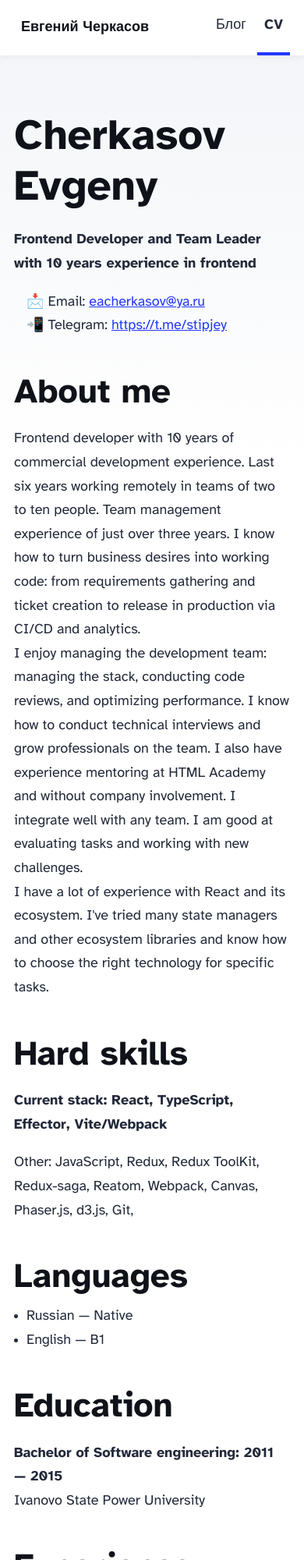
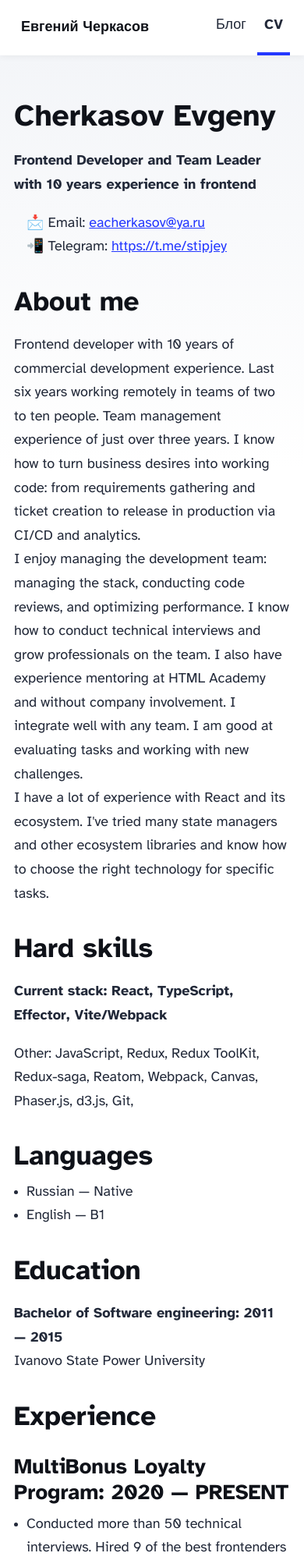
Before and after one commit to StipJey/stipjey.github.io, an Astro site: page /cv in a window 390 px wide. Shown: the top 2000 px of the page at 78% size. Built offline with nearby package versions, Linux system fonts and the light colour scheme; Astro itself is replaced by a stand-in of ours.

Commit message:
Сделал динамический размер заголовков, чтобы на телефоне текст убирался нормально

```diff
--- a/src/styles/global.css
+++ b/src/styles/global.css
@@ -59,19 +59,19 @@ h6 {
 	line-height: 1.2;
 }
 h1 {
-	font-size: 3.052em;
+	font-size: clamp(1em, 10vw, 3.052em);
 }
 h2 {
-	font-size: 2.441em;
+	font-size: clamp(1em, 9vw, 2.441em);
 }
 h3 {
-	font-size: 1.953em;
+	font-size: clamp(1em, 8vw, 1.953em);
 }
 h4 {
-	font-size: 1.563em;
+	font-size: clamp(1em, 7vw, 1.563em);
 }
 h5 {
-	font-size: 1.25em;
+	font-size: clamp(1em, 6vw, 1.25em);
 }
 strong,
 b {
```
